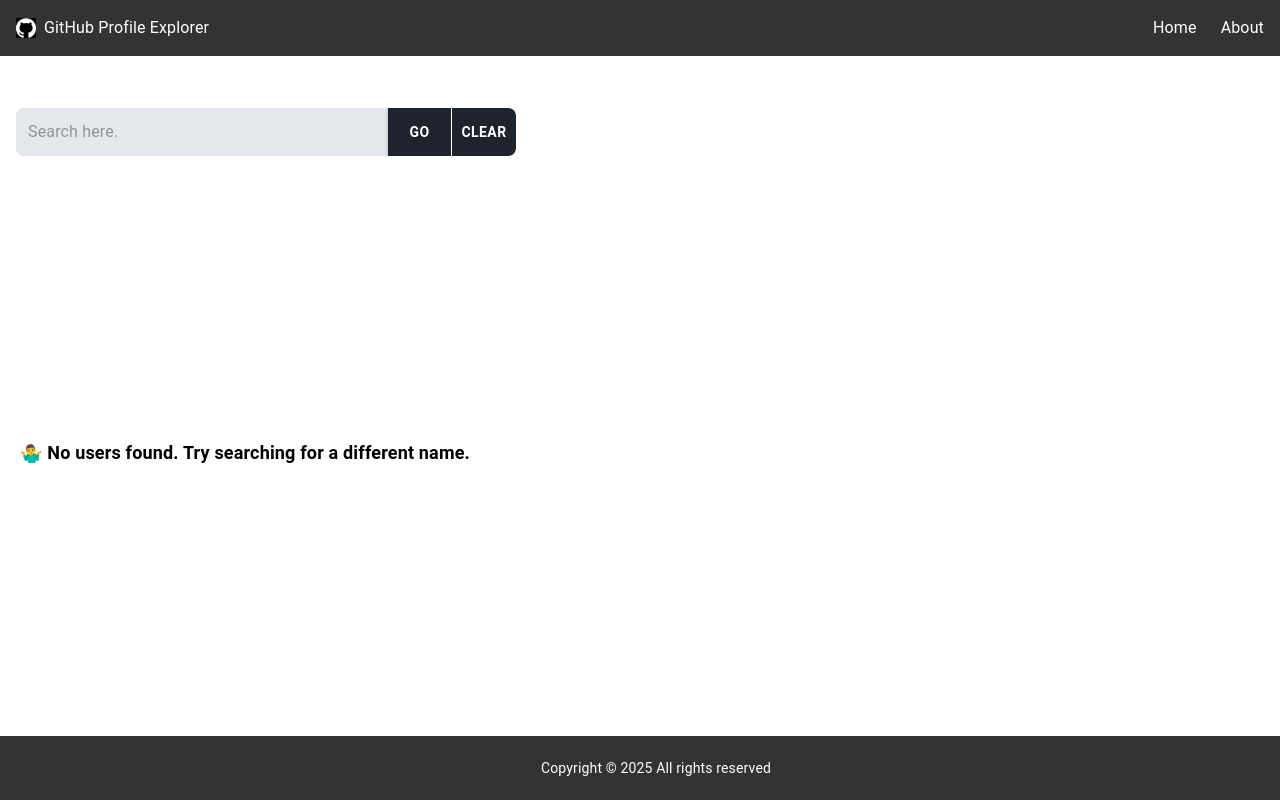
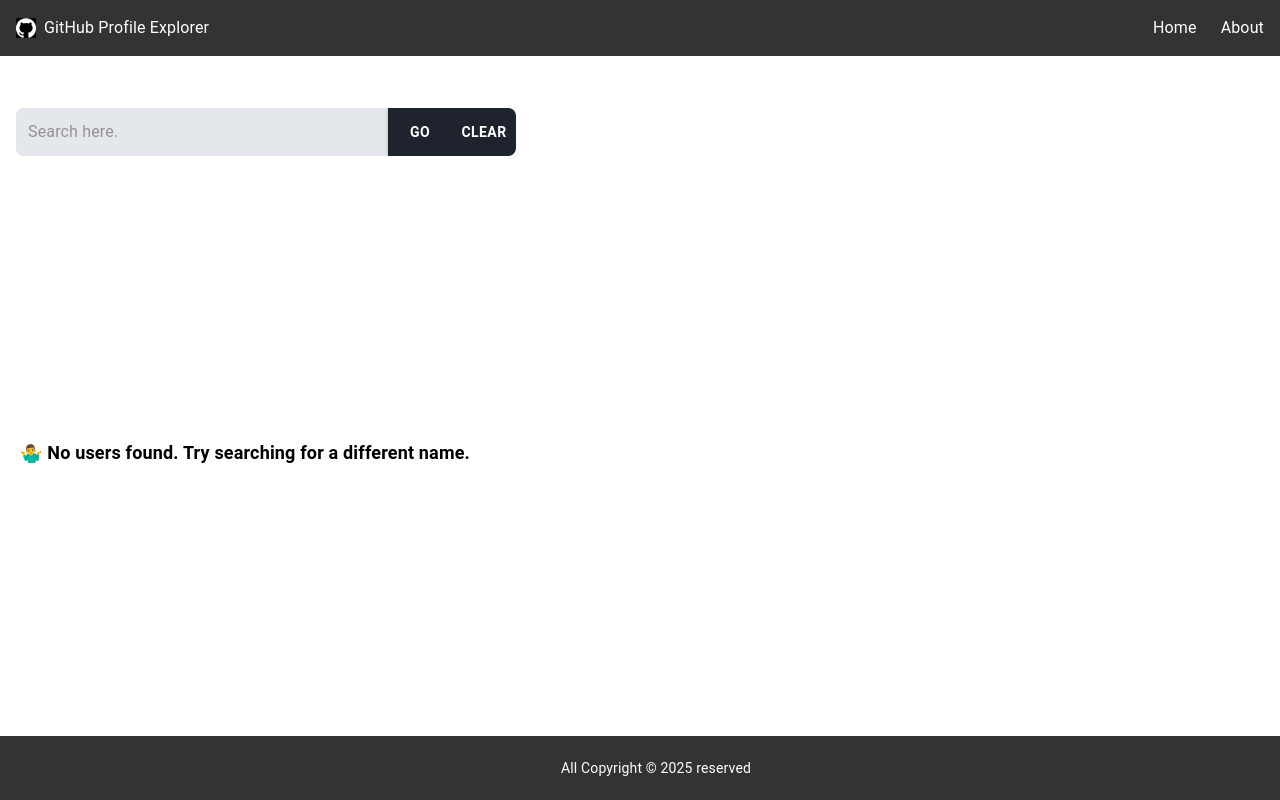
Before and after one commit to Attiqa-Z/GitHub-Profile-Explorer, a React (Vite) app: page / in a window 1280 px wide. Built offline with nearby package versions, Linux system fonts and the light colour scheme.

Commit message:
Ready to be live

```diff
--- a/src/App.tsx
+++ b/src/App.tsx
@@ -7,6 +7,7 @@ import Layout from "./components/Layout";
 import NotFoundPage from "./components/NotFoundPage";
 import { QueryClient, QueryClientProvider } from "@tanstack/react-query";
 import { ReactQueryDevtools } from "@tanstack/react-query-devtools";
+import SearchResult from "./components/SearchResult";
 
 const queryClient = new QueryClient();
 
@@ -20,6 +21,7 @@ function App() {
         { index: true, element: <Home /> },
         { path: "about", element: <About /> },
         { path: "details/:username", element: <DetailsPage /> },
+        { path: "/search/:username", element: <SearchResult /> },
         { path: "mui-card", element: <MuiCard /> },
       ],
     },
--- a/src/components/Footer.tsx
+++ b/src/components/Footer.tsx
@@ -9,9 +9,9 @@ const Footer = () => {
       sx={{
         width: "100%",
         py: 4,
-        maxHeight:"0px",
+        maxHeight: "0px",
         px: 2,
-        bottom:0,
+        bottom: 0,
         position: "fixed",
         backgroundColor: "#333",
         color: "white",
@@ -19,11 +19,10 @@ const Footer = () => {
         flexDirection: "column",
         alignItems: "center",
         justifyContent: "center",
-
       }}
     >
       <Typography variant="body2">
-        Copyright &copy; {footerYear} All rights reserved
+        All Copyright &copy; {footerYear} reserved
       </Typography>
     </Box>
   );
--- a/src/components/Search.tsx
+++ b/src/components/Search.tsx
@@ -1,39 +1,30 @@
-import { useState, useEffect } from "react";
+import { useState } from "react";
 import { Box, Button, InputBase } from "@mui/material";
-import { useQuery } from "@tanstack/react-query";
-import { searchUser } from "../api/search";
 
 interface SearchBarProps {
-  onSearch: (data: User[]) => void;
+  onSearch: (username: string) => void;
 }
 
-function SearchBar({ onSearch }: SearchBarProps) {
-  const [text, setText] = useState("");
-  const [query, setQuery] = useState("");
-  const { data, isLoading } = useQuery({
-    queryKey: ["search", query],
-    queryFn: () => searchUser(query),
-    enabled: Boolean(query),
-  });
+const SearchBar: React.FC<SearchBarProps> = ({ onSearch }) => {
+  const [input, setInput] = useState("");
 
-  useEffect(() => {
-    if (!isLoading && data?.items) {
-      onSearch(data.items);
+  const handleSubmit = (e: React.FormEvent) => {
+    e.preventDefault();
+    const trimmedInput = input.trim();
+    if (trimmedInput) {
+      onSearch(trimmedInput);
     }
-  }, [data, isLoading, onSearch]);
-
-  const handleGo = () => {
-    setQuery(text.trim());
   };
 
   const handleClear = () => {
-    setText("");
-    setQuery("");
-    onSearch([]);
+    setInput("");
+    onSearch(""); // Optional: notify parent to clear results
   };
 
   return (
     <Box
+      component="form"
+      onSubmit={handleSubmit}
       sx={{
         display: "flex",
         alignItems: "center",
@@ -58,8 +49,8 @@ function SearchBar({ onSearch }: SearchBarProps) {
       >
         <InputBase
           placeholder="Search here."
-          value={text}
-          onChange={(e) => setText(e.target.value)}
+          value={input}
+          onChange={(e) => setInput(e.target.value)}
           sx={{
             flexGrow: 1,
             padding: "8px 12px",
@@ -69,13 +60,11 @@ function SearchBar({ onSearch }: SearchBarProps) {
         />
 
         <Button
-          onClick={handleGo}
+          type="submit"
           variant="contained"
-          disabled={isLoading}
           sx={{
             backgroundColor: "#1e232e",
             color: "white",
-            borderRight: "1px solid white",
             fontWeight: "bold",
             borderRadius: 0,
             "&:hover": {
@@ -84,7 +73,7 @@ function SearchBar({ onSearch }: SearchBarProps) {
             },
           }}
         >
-          {isLoading ? "Searching.." : "GO"}
+          GO
         </Button>
 
         <Button
@@ -105,6 +94,6 @@ function SearchBar({ onSearch }: SearchBarProps) {
       </Box>
     </Box>
   );
-}
+};
 
 export default SearchBar;
--- /dev/null
+++ b/src/components/SearchResult.tsx
@@ -0,0 +1,56 @@
+import { useEffect, useState } from "react";
+import { useParams } from "react-router-dom";
+import { Box, Typography } from "@mui/material";
+import MuiCard from "../components/MuiCard";
+const SearchResult = () => {
+  const { username } = useParams();
+  const [users, setUsers] = useState<any[]>([]);
+  const [error, setError] = useState<string | null>(null);
+
+  useEffect(() => {
+    const fetchUsers = async () => {
+      try {
+        setError(null);
+        const response = await fetch(
+          `https://api.github.com/search/users?q=${username}`
+        );
+        const data = await response.json();
+        if (data.items) {
+          setUsers(data.items);
+        } else {
+          setUsers([]);
+          setError("No users found.");
+        }
+      } catch (err) {
+        setError("Error fetching data");
+      }
+    };
+
+    fetchUsers();
+  }, [username]);
+
+  return (
+    <Box>
+      <Box display="flex" flexWrap="wrap" justifyContent="center" mt={4}>
+        {error ? (
+          <Typography color="error">{error}</Typography>
+        ) : users.length > 0 ? (
+          users.map((user: any) => (
+            <MuiCard
+              key={user.id}
+              user={{
+                id: user.id,
+                login: user.login,
+                avatar_url: user.avatar_url,
+              }}
+            />
+          ))
+        ) : (
+          <Typography sx={{ mt: 4 }}>Loading...</Typography>
+        )}
+      </Box>
+    </Box>
+  );
+};
+
+export default SearchResult;
--- a/src/pages/Home.tsx
+++ b/src/pages/Home.tsx
@@ -1,17 +1,21 @@
 import { useState } from "react";
-import MuiCard from "../components/MuiCard";
+import { useNavigate } from "react-router-dom";
 import { Box, Typography } from "@mui/material";
 import SearchBar from "../components/Search";
 import { useMatch } from "react-router-dom";
 import Footer from "../components/Footer";
+import SearchResult from "../components/SearchResult";
 
 const HomePage = () => {
   const isHomePage = useMatch({ path: "/", end: true });
   const [users, setUsers] = useState<any[]>([]);
 
+  const navigate = useNavigate();
   // Update user list based on search
-  const handleSearchResults = (data: any[]) => {
-    setUsers(data);
+  const handleSearchResults = (username: string) => {
+    if (username.trim()) {
+      navigate(`/search/${username}`);
+    }
   };
 
   return (
@@ -22,7 +26,7 @@ const HomePage = () => {
       <Box display="flex" flexWrap="wrap" justifyContent="center" mt={8}>
         {users.length > 0 ? (
           users.map((user) => (
-            <MuiCard
+            <SearchResult
               key={user.id}
               user={{
                 id: user.id,
@@ -30,6 +34,14 @@ const HomePage = () => {
                 avatar_url: user.avatar_url,
               }}
             />
+            // <MuiCard
+            //   key={user.id}
+            //   user={{
+            //     id: user.id,
+            //     login: user.login,
+            //     avatar_url: user.avatar_url,
+            //   }}
+            // />
           ))
         ) : (
           <Typography
@@ -53,3 +65,50 @@ const HomePage = () => {
 };
 
 export default HomePage;
+
+// import { useState } from "react";
+// import { useNavigate } from "react-router-dom";
+// import { Box, TextField, Button, Typography } from "@mui/material";
+// import Footer from "../components/Footer";
+
+// const HomePage = () => {
+//   const [username, setUsername] = useState("");
+//   const navigate = useNavigate();
+
+//   const handleSearch = () => {
+//     if (username.trim()) {
+//       navigate(`/search/${username}`);
+//     }
+//   };
+
+//   return (
+//     <Box
+//       sx={{
+//         height: "100vh",
+//         display: "flex",
+//         flexDirection: "column",
+//         justifyContent: "center",
+//         alignItems: "center",
+//         backgroundColor: "#f5f5f5",
+//       }}
+//     >
+//       <Typography variant="h4" sx={{ mb: 3 }}>
+//         GitHub User Search
+//       </Typography>
+//       <Box display="flex" gap={2}>
+//         <TextField
+//           label="Enter GitHub Username"
+//           variant="outlined"
+//           value={username}
+//           onChange={(e) => setUsername(e.target.value)}
+//         />
+//         <Button variant="contained" onClick={handleSearch}>
+//           Search
+//         </Button>
+//       </Box>
+//       <Footer />
+//     </Box>
+//   );
+// };
+
+// export default HomePage;
```
Also changed, not shown: src/pages/About.tsx (+0 -17 lines).
